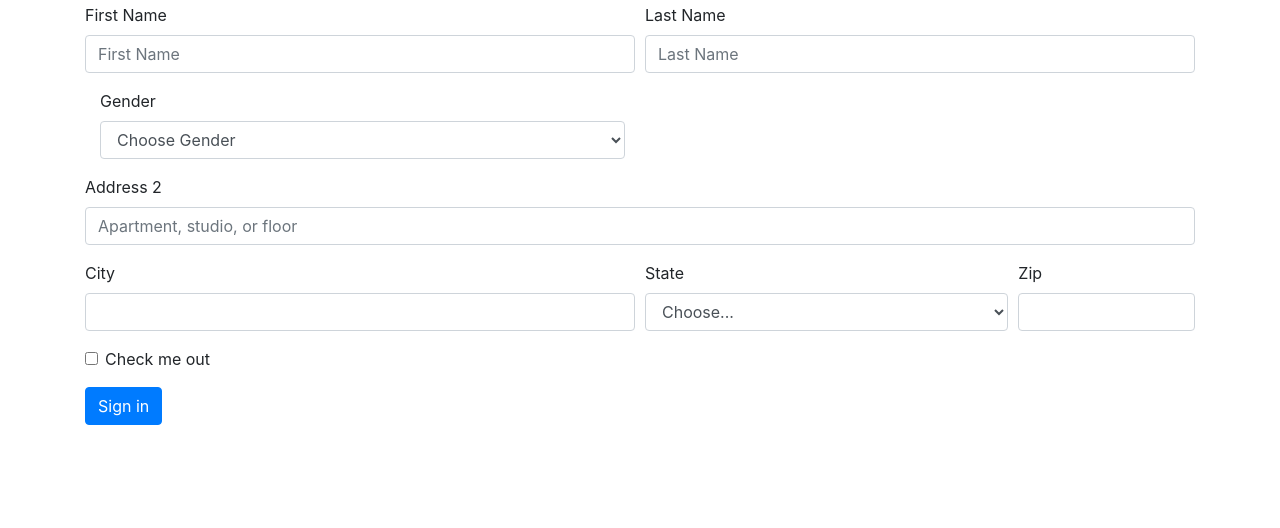
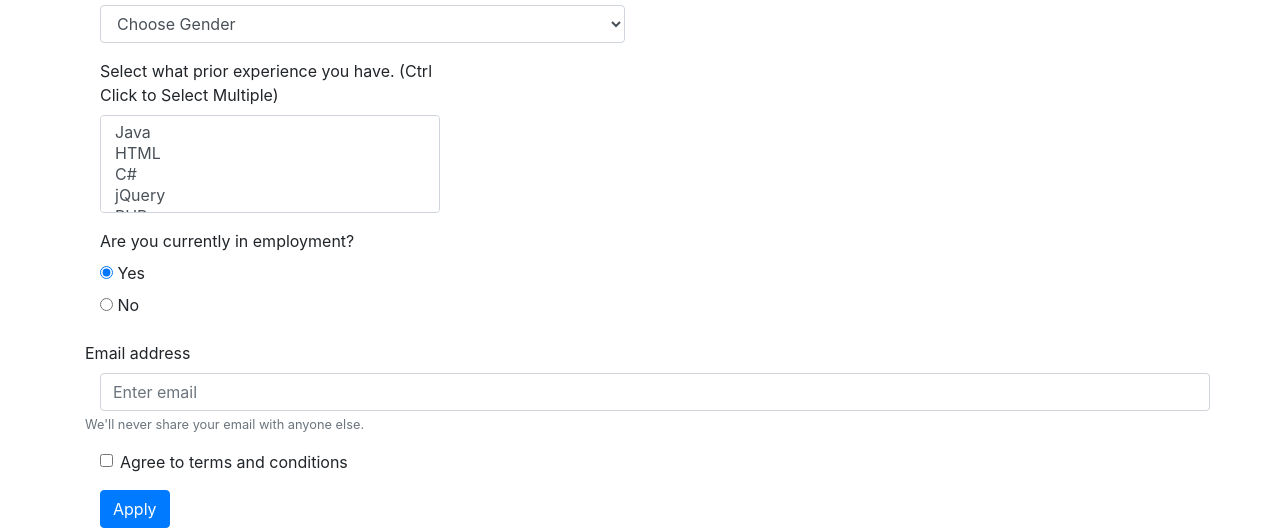
Before and after one commit to JHemp14/JHemp14.github.io, a plain HTML site: page Application.html in a window 1280 px wide. Shown: the part 276-804 px from the top of the page. Drawn offline with nearby package versions, Linux system fonts and the light colour scheme.

Commit message:
Add files via upload

```diff
--- a/Application.html
+++ b/Application.html
@@ -59,8 +59,20 @@
 
 
         }
+        .navbar-brand img {
+            width: 50%;
+            height: auto;
+        }
+
+        .formMargin{
+
+            margin-left: 15px;
+
+        }
 
 
+
+        }
 
 
 
@@ -105,13 +117,13 @@
       <div class="container jobapplication">
   <form>
   <div class="form-row">
-    <div class="form-group col-md-6">
-      <label for="inputEmail4">First Name</label>
-      <input type="email" class="form-control" id="inputEmail4" placeholder="First Name">
+    <div class="form-group col-md-4 formMargin">
+      <label for="inputName4">First Name</label>
+      <input type="text" class="form-control" id="inputName4" placeholder="First Name">
     </div>
-    <div class="form-group col-md-6">
-      <label for="inputPassword4">Last Name</label>
-      <input type="password" class="form-control" id="inputPassword4" placeholder="Last Name">
+    <div class="form-group col-md-4 formMargin">
+      <label for="inputName4">Last Name</label>
+      <input type="text" class="form-control" id="inputName4" placeholder="Last Name">
     </div>
   </div>
       <div class="form-group col-md-6">
@@ -121,38 +133,72 @@
         <option>Male</option>
         <option>Female</option>
           <option>Other</option>
+
       </select>
     </div>
  <div class="form-group">
-    <label for="inputAddress2">Address 2</label>
-    <input type="text" class="form-control" id="inputAddress2" placeholder="Apartment, studio, or floor">
-  </div>
-  <div class="form-row">
-    <div class="form-group col-md-6">
-      <label for="inputCity">City</label>
-      <input type="text" class="form-control" id="inputCity">
-    </div>
-    <div class="form-group col-md-4">
-      <label for="inputState">State</label>
-      <select id="inputState" class="form-control">
-        <option selected>Choose...</option>
-        <option>...</option>
+  <label class="col-md-4 control-label" for="experience">Select what prior experience you have. (Ctrl Click to Select Multiple)</label>
+  <div class="col-md-4">
+    <select id="experience" name="experience" class="form-control" multiple="multiple">
+      <option value="">Java</option>
+      <option value="">HTML</option>
+      <option value="">C#</option>
+      <option value="">jQuery</option>
+      <option value="">PHP</option>
+      <option value="">Json</option>
+      <option value="">Linux</option>
+      <option value="">Windows</option>
+      <option value="">iOS</option>
+      <option value="">Android</option>
+      <option value="">CSS</option>
+      <option value="">JavaScript</option>
+      <option value="">C++</option>
+      <option value="">Python</option>
     </select>
   </div>
-    <div class="form-group col-md-2">
-      <label for="inputZip">Zip</label>
-      <input type="text" class="form-control" id="inputZip">
 </div>
+
+
+      <div class="form-group">
+  <label class="col-md-4 control-label" for="currwork">Are you currently in employment?</label>
+  <div class="col-md-4">
+  <div class="radio">
+    <label for="currwork-0">
+      <input type="radio" name="currwork" id="currwork-0" value="1" checked="checked">
+      Yes
+    </label>
   </div>
-  <div class="form-group">
-    <div class="form-check">
-      <input class="form-check-input" type="checkbox" id="gridCheck">
-      <label class="form-check-label" for="gridCheck">
-        Check me out
+  <div class="radio">
+    <label for="currwork-1">
+      <input type="radio" name="currwork" id="currwork-1" value="2">
+      No
     </label>
   </div>
   </div>
-  <button type="submit" class="btn btn-primary">Sign in</button>
+</div>
+
+
+   <div class="form-group">
+    <label for="exampleInputEmail1">Email address</label>
+    <input type="email" class="form-control formMargin" id="exampleInputEmail1" aria-describedby="emailHelp" placeholder="Enter email">
+    <small id="emailHelp" class="form-text text-muted">We'll never share your email with anyone else.</small>
+  </div>
+
+
+
+
+   <div class="form-group">
+    <div class="form-check formMargin">
+      <input class="form-check-input" type="checkbox" value="" id="invalidCheck" required>
+      <label class="form-check-label" for="invalidCheck">
+        Agree to terms and conditions
+      </label>
+      <div class="invalid-feedback">
+        You must agree before submitting.
+      </div>
+    </div>
+  </div>
+  <button type="submit" class="btn btn-primary formMargin">Apply</button>
 </form>
 
       </div>
```
Also changed, not shown: Jobslist.html (+4 -1 lines), Learningtools.html (+4 -1 lines), Profiles.html (+4 -1 lines), index.html (+6 -3 lines). Lines whose indentation alone changed are shown as unchanged.
